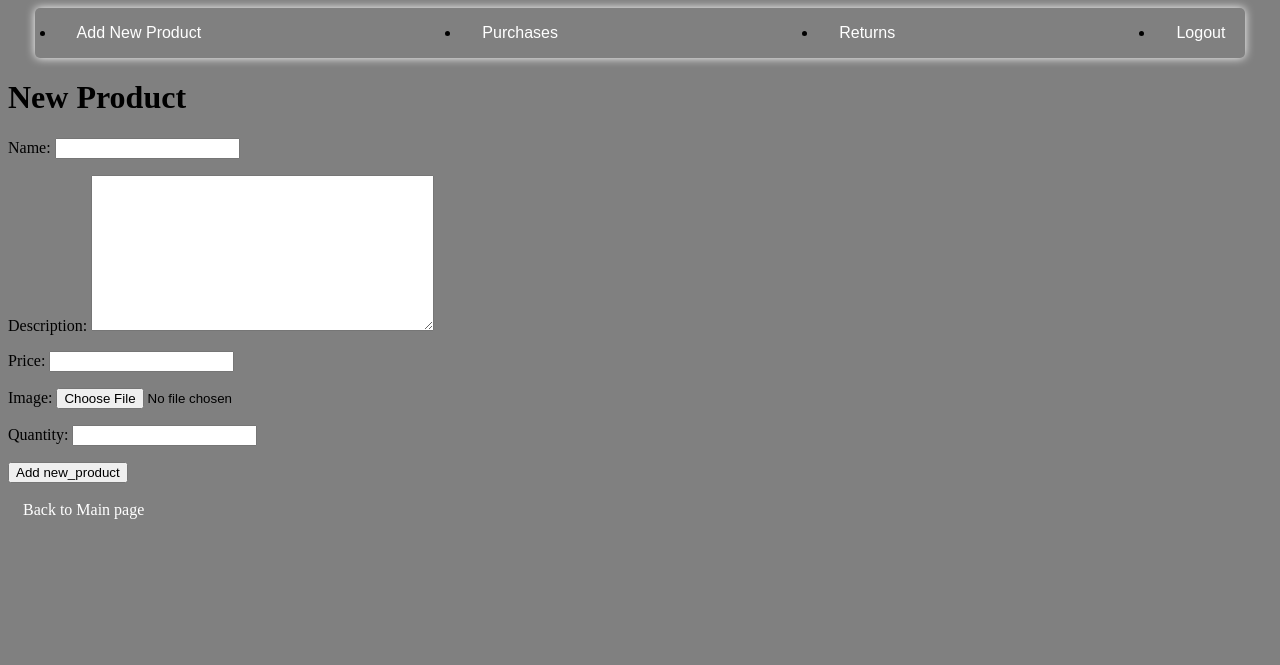
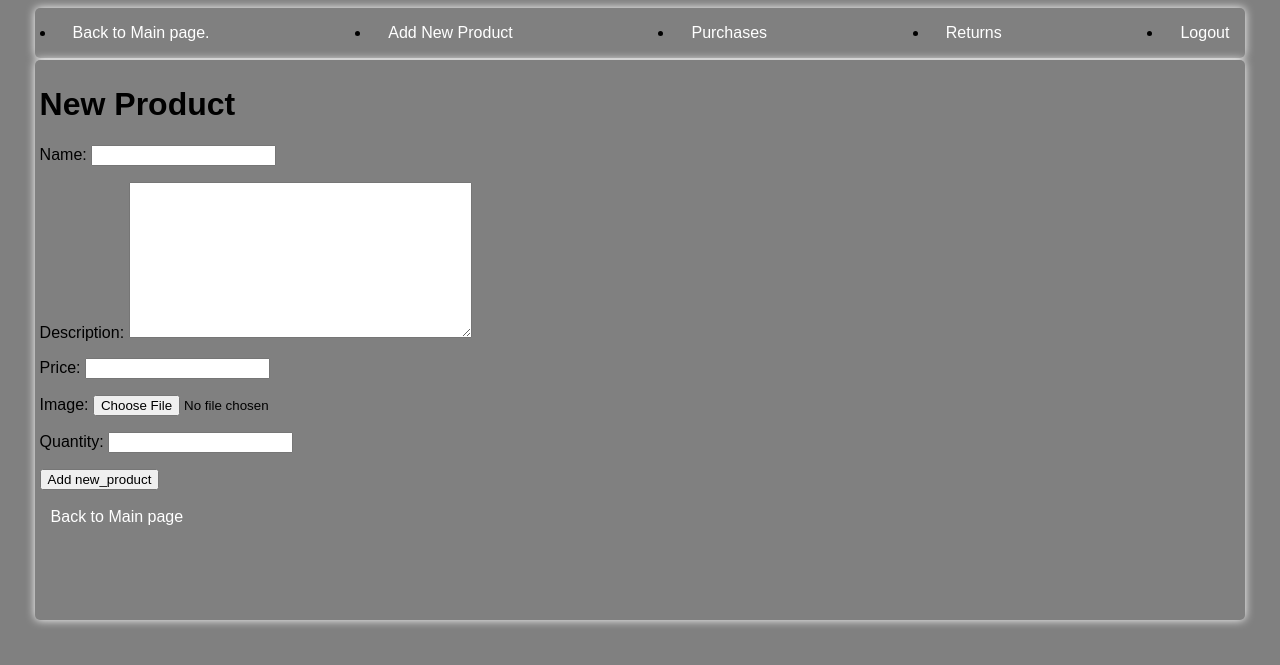
Before and after one commit to Stebeniev/dj_module, a Django app: page /new/product in a window 1280 px wide. Shown: the top 665 px of the page. Run offline with Django 4.2, Linux system fonts and the light colour scheme; the visitor is signed in with stand-in values (Sample User, id 1).

Commit message:
add css file

```diff
--- a/mysite/static/css.css
+++ b/mysite/static/css.css
@@ -17,6 +17,12 @@
     box-shadow: 0 0 10px white;
     border-radius: 5px;
 }
+.container:hover {
+    box-shadow: 0 0 10px black;
+}
+.container1:hover {
+    box-shadow: 0 0 10px black;
+}
 .navbar {
     display: flex;
     align-items: center;
@@ -31,7 +37,10 @@ a {
     text-decoration: none;
     width: 10%;
     margin: 10px;
-    padding: 5px;
+    padding: 2px 1px 0;
+}
+a:focus {
+    box-shadow: 0 0 20px white;
 }
 .nav-list {
     position: relative;
@@ -47,10 +56,49 @@ a {
     font-family: sans-serif;
     font-size: 15px;
 }
-.image:hover img {
-    transform: scale(1.3);
-    box-shadow: 0 0 20px white;
+/*.image:hover img {*/
+/*    transform: scale(1.3);*/
+    /*box-shadow: 0 0 20px white;*/
+/*}*/
+/*img {*/
+/*    transition: transform 0.25s;*/
+/*}*/
+.container2 {
+    margin: 2px auto;
+    padding: 5px 5px 5px 5px;
+    width: 95%;
+    height: 550px;
+    background: grey;
+    font-family: sans-serif;
+    justify-content: space-around;
+    box-shadow: 0 0 10px white;
+    border-radius: 5px;
 }
-img {
-    transition: transform 0.25s;
+.container2 button {
+    color: blue;
+    width: 130px;
+    height: 25px;
+    /*border-radius: 2px;*/
 }
+.purchase {
+    margin: 2px auto;
+    padding: 5px 5px 5px 5px;
+    width: 95%;
+    height: 100%;
+    background: grey;
+    font-family: sans-serif;
+    justify-content: space-around;
+    box-shadow: 0 0 10px white;
+    border-radius: 5px;
+}
+.return {
+    margin: 2px auto;
+    padding: 5px 5px 5px 5px;
+    width: 95%;
+    height: 100%;
+    background: grey;
+    font-family: sans-serif;
+    justify-content: space-around;
+    box-shadow: 0 0 10px white;
+    border-radius: 5px;
+}
--- a/mysite/templates/main.html
+++ b/mysite/templates/main.html
@@ -33,13 +33,13 @@
             <li><a href="{% url 'signup' %}" class="nav-item">Sign Up</a></li>
         {% else %}
             {% if user.is_superuser %}
-{#                <li><a href="{% url 'home' %}" class="nav-item">Back to Main page.</a></li>#}
+                <li><a href="{% url 'home' %}" class="nav-item">Back to Main page.</a></li>
                 <li><a href="{% url 'new_product' %}" class="nav-item">Add New Product</a></li>
                 <li><a href="{% url 'purchase' %}" class="nav-item">Purchases</a></li>
                 <li><a href="{% url 'return' %}" class="nav-item">Returns</a></li>
                 <li><a href="{% url 'logout' %}" class="nav-item">Logout</a></li>
             {% else %}
-{#                <li><a href="{% url 'home' %}" class="nav-item">Back to Main page.</a></li>#}
+                <li><a href="{% url 'home' %}" class="nav-item">Back to Main page.</a></li>
                 <li><a href="{% url 'purchase' %}" class="nav-item">Purchase</a></li>
                 <li><a href="{% url 'return' %}" class="nav-item">Return</a></li>
                 <li><a href="{% url 'logout' %}" class="nav-item">Logout</a></li>
--- a/mysite/templates/new_product.html
+++ b/mysite/templates/new_product.html
@@ -1,5 +1,6 @@
 {% extends 'main.html' %}
 {% block content %}
+    <div class="container2">
         <h1>New Product</h1>
         <form method="post" action="{% url 'new_product' %}">
             {% csrf_token %}
@@ -8,4 +9,5 @@
         </form>
         <br>
         <a href="{% url 'home' %}">Back to Main page</a>
+    </div>
 {% endblock %}
--- a/mysite/templates/purchase.html
+++ b/mysite/templates/purchase.html
@@ -1,7 +1,8 @@
 {% extends 'main.html' %}
 {% block content %}
+    <div class="purchase">
     <h1>Purchase</h1>
-    <div class="purchase">
+{#        <div class="purchase">#}
             <ul>
                 {% for purchase in object_list %}
                     <br>
--- a/mysite/templates/return_product.html
+++ b/mysite/templates/return_product.html
@@ -1,5 +1,6 @@
 {% extends 'main.html' %}
 {% block content %}
+    <div class="return">
         <h1>Return product</h1>
         {% for return in object_list %}
             <li>Product: {{ return.purchase.product.name }}</li>
@@ -20,4 +21,5 @@
                 </form>
             {% endif %}
         {% endfor %}
+    </div>
 {% endblock %}
--- a/mysite/templates/update_product.html
+++ b/mysite/templates/update_product.html
@@ -1,5 +1,6 @@
 {% extends 'main.html' %}
 {% block content %}
+    <div class="container2">
         <h1>Update Product</h1>
         <form method="post" action="{% url 'update_product' object.id %}">
             {% csrf_token %}
@@ -8,4 +9,5 @@
         </form>
         <br>
         <a href="{% url 'home' %}">Back to Main page</a>
+    </div>
 {% endblock %}
--- a/mysite/views.py
+++ b/mysite/views.py
@@ -61,6 +61,7 @@ class PurchaseListView(LoginRequiredMixin, ListView):
     model = Purchase
     template_name = 'purchase.html'
     extra_context = {'form': ReturnCreateForm}
+    paginate_by = 5
 
 
     def get_queryset(self):
@@ -125,7 +126,7 @@ class ReturnListView(LoginRequiredMixin, ListView):
     model = Return
     template_name = 'return_product.html'
     extra_context = {'form': ReturnCreateForm}
-    # paginate_by = 1
+    paginate_by = 5
 
     def get_queryset(self):
         if not self.request.user.is_superuser:
```
Also changed, not shown: mysite/templates/registration_form/login.html (+9 -8 lines), mysite/templates/registration_form/signup.html (+9 -7 lines). Lines whose indentation alone changed are shown as unchanged.
